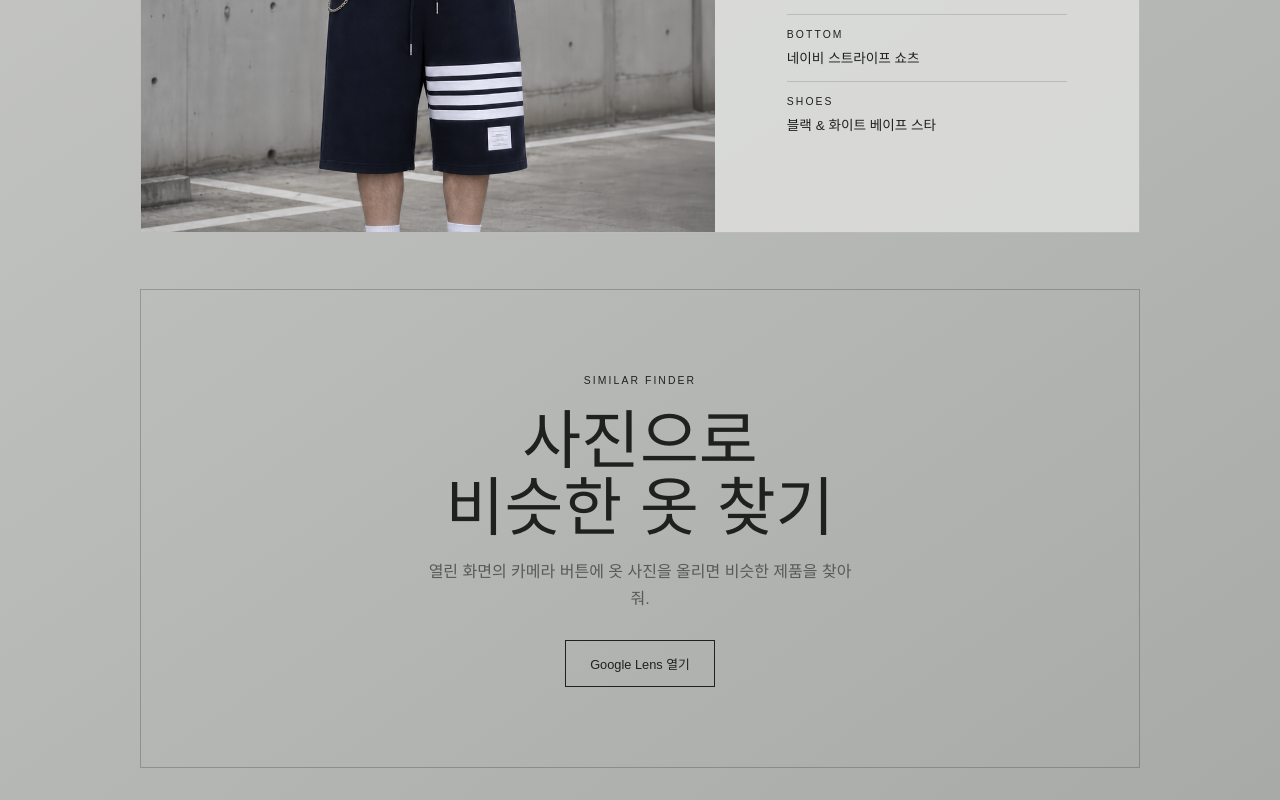
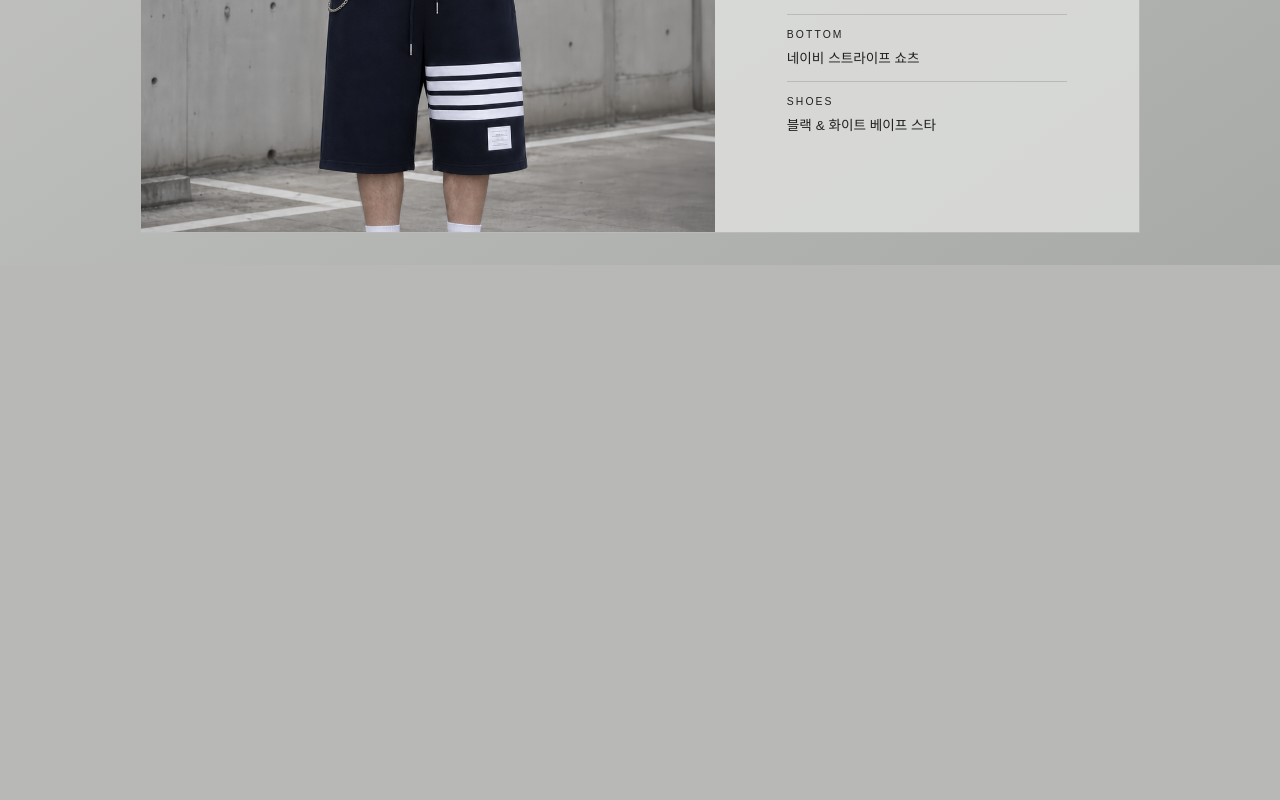
Before and after one commit to ue2018609-ai/mood-odd, a Next.js app: page / in a window 1280 px wide. Shown: the part 1107-1907 px from the top of the page. After the commit the page ends 1372 px from the top, so only its background shows below. Built offline with nearby package versions, Linux system fonts and the light colour scheme.

Commit message:
Remove Google Lens finder

```diff
--- a/app/globals.css
+++ b/app/globals.css
@@ -81,47 +81,6 @@ dd {
   font-size: 0.85rem;
 }
 
-.finder-card {
-  width: min(1000px, 100%);
-  margin: 56px auto 0;
-  padding: clamp(40px, 7vw, 80px);
-  border: 1px solid rgba(34, 35, 32, 0.25);
-  text-align: center;
-}
-
-.finder-card span {
-  font-size: 0.65rem;
-  letter-spacing: 0.2em;
-}
-
-.finder-card h2 {
-  margin: 20px 0 16px;
-  font-size: clamp(2rem, 5vw, 4.5rem);
-  font-weight: 400;
-  line-height: 1.05;
-}
-
-.finder-card p {
-  max-width: 440px;
-  margin: 0 auto 28px;
-  color: #585a54;
-  line-height: 1.7;
-}
-
-.finder-button {
-  display: inline-block;
-  padding: 13px 24px;
-  border: 1px solid #1f211f;
-  color: #1f211f;
-  font-size: 0.8rem;
-  text-decoration: none;
-}
-
-.finder-button:hover {
-  background: #1f211f;
-  color: #ecece8;
-}
-
 @media (max-width: 700px) {
   main {
     padding: 20px;
--- a/app/page.js
+++ b/app/page.js
@@ -39,19 +39,6 @@ export default function Home() {
         </div>
       </section>
 
-      <section className="finder-card">
-        <span>SIMILAR FINDER</span>
-        <h2>사진으로<br />비슷한 옷 찾기</h2>
-        <p>열린 화면의 카메라 버튼에 옷 사진을 올리면 비슷한 제품을 찾아줘.</p>
-        <a
-          className="finder-button"
-          href="https://images.google.com/"
-          target="_blank"
-          rel="noreferrer"
-        >
-          Google Lens 열기
-        </a>
-      </section>
     </main>
   );
 }
```
